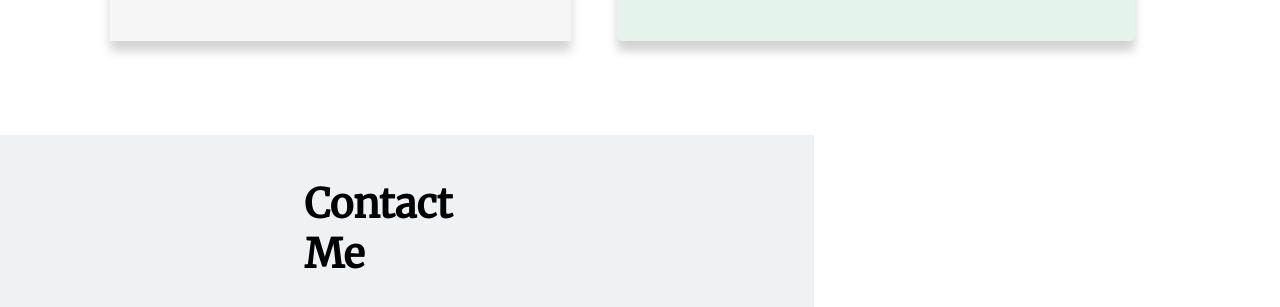
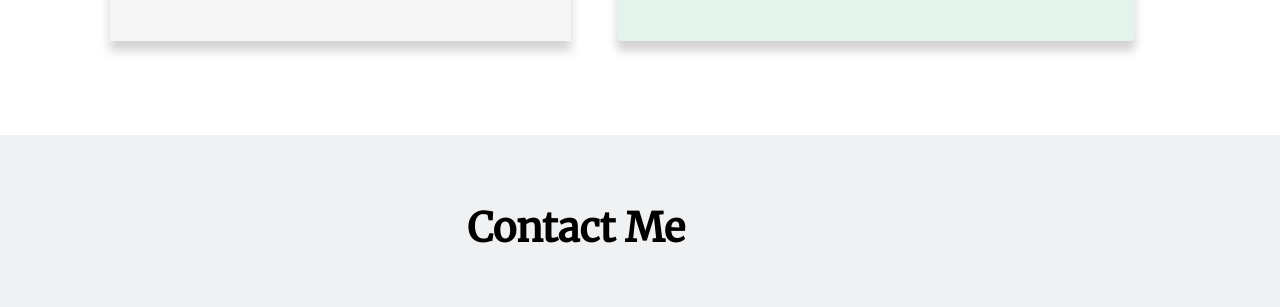
Before and after one commit to arya-2004/MyPrtflo, a plain HTML site: page index.html in a window 1280 px wide. Shown: the part 1400-1707 px from the top of the page. Drawn offline with Linux system fonts and the light colour scheme.

Commit message:
Update mystyle.css

```diff
--- a/mystyle.css
+++ b/mystyle.css
@@ -225,13 +225,14 @@ nav ul li a:hover::after{
 
 /* CONTACT */
 #contact{
-    display: flex;
+/*     display: flex; */
     flex-wrap: wrap;
 }
 #contact h1{
     font-size: 40px;
     margin: 5% 35%;
     font-family: 'Merriweather';
+    white-space: nowrap;
 }
 #contact .container{
     background-color: #eff1f2;
```
